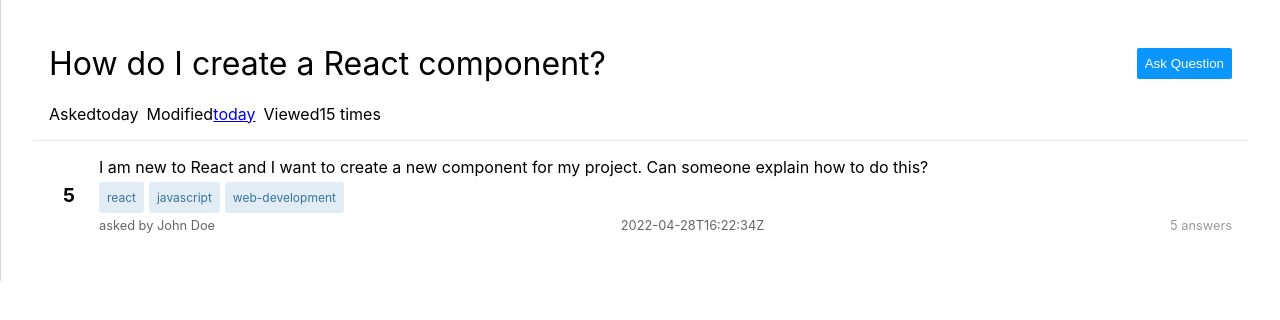
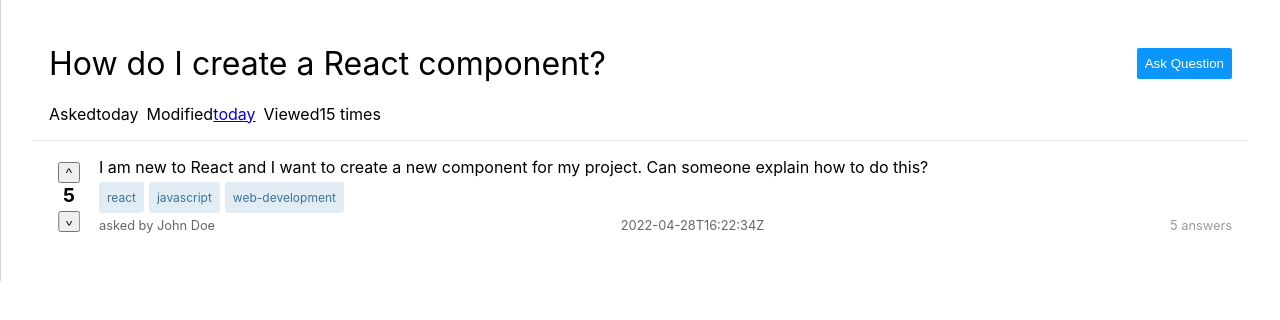
Before and after one commit to Kasun002/gw-stack-overflow, a React (Create React App) app: page /gw-stack-overflow/question/1 in a window 1280 px wide. Shown: the top 320 px of the page. Built offline with nearby package versions, Linux system fonts and the light colour scheme.

Commit message:
Added vote function

```diff
--- a/src/App.tsx
+++ b/src/App.tsx
@@ -9,9 +9,14 @@ const App = () => {
   const [data, setData] = React.useState<Question[]>(DummyQuestions);
 
   const updateData = (newQuestion: Question) => {
-    const tempData = data;
-    tempData.push(newQuestion)
-    setData(tempData);
+    const existingQuestionList = data;
+    if (newQuestion.isUpdated) {
+      const existingIndex = existingQuestionList.findIndex(question => question.id === newQuestion.id);
+      existingQuestionList[existingIndex] = newQuestion;
+      setData(existingQuestionList);
+    } else {
+      setData([...data, newQuestion]);
+    }
   };
 
   const providerData = { questions: data, updateData }
--- a/src/components/header/Header.tsx
+++ b/src/components/header/Header.tsx
@@ -21,10 +21,10 @@ const Header = () => {
                 </div>
                 <div className='filter'>
                     <div className='list'>
-                        <a href="">Newest</a>
-                        <a href="">Active</a>
-                        <a href=""><div className='tag-wrapper'>Bountied <div className='tag'>245</div></div></a>
-                        <a href="">Unanswered</a>
+                        <a href="/">Newest</a>
+                        <a href="/">Active</a>
+                        <a href="/"><div className='tag-wrapper'>Bountied <div className='tag'>245</div></div></a>
+                        <a href="/">Unanswered</a>
                         <button>More</button>
                     </div>
                     <button>Filter</button>
--- a/src/pages/detail/QuestionDetail.css
+++ b/src/pages/detail/QuestionDetail.css
@@ -22,3 +22,8 @@
   .page-wrapper {
     padding: 32px;
   }
+
+  .down-arrow {
+    display: inline-block;
+    transform: rotate(180deg);
+  }
--- a/src/pages/detail/QuestionDetail.tsx
+++ b/src/pages/detail/QuestionDetail.tsx
@@ -1,17 +1,38 @@
-import { useContext } from 'react';
+import { useContext, useMemo, useState } from 'react';
 import { useParams } from 'react-router-dom';
 import Title from '../../components/Title';
 import { AppContext } from '../../context/AppContext';
 import './QuestionDetail.css';
 import QuestionTopMeta from './QuestionTopMeta';
 import QuestionTags from '../../components/Tags';
+import { Question } from '../../utils/Interfaces';
 
 const QuestionDetailPage = () => {
     const { id } = useParams();
     const contextData = useContext(AppContext);
     const questionId = id ? parseInt(id) : null;
+    const [votes, setVote] = useState(0);
 
-    const question = contextData.questions.find(q => q.id === questionId);
+    const question = useMemo(() => {
+        const selectedQuestion = contextData.questions.find(q => q.id === questionId);
+        setVote(selectedQuestion?.votes ?? 0)
+        return selectedQuestion;
+    }, [contextData.questions, questionId])
+
+
+    const cumulateVote = (up?: boolean) => {
+        let cumulativeVote = votes;
+        cumulativeVote = up ? cumulativeVote + 1 : cumulativeVote - 1;
+        setVote(cumulativeVote);
+        updateQuestionList(cumulativeVote)
+    }
+
+    const updateQuestionList = (cumulativeVote: number) =>{
+        let updatedQuestion = question as Question;
+        updatedQuestion.votes = cumulativeVote;
+        updatedQuestion.isUpdated = true;
+        contextData.updateData(updatedQuestion);
+    }
 
     return (
         <div className='page-wrapper'>
@@ -23,7 +44,10 @@ const QuestionDetailPage = () => {
                 <div id="mainbar" role="main" aria-labelledby="h-all-questions">
                     <div className='question-wrapper'>
                         <div className="question_info">
-                            <div className="votes">{question?.votes}
+                            <div className="votes">
+                                <button onClick={() => cumulateVote(true)}>^</button>
+                                <div >{votes}</div>
+                                <button className='down-arrow' onClick={() => cumulateVote()}>^</button>
                             </div>
                             <div className="question-summary">
                                 <div>{question?.body}</div>
--- a/src/pages/list/QuestionList.tsx
+++ b/src/pages/list/QuestionList.tsx
@@ -1,4 +1,4 @@
-import { useContext, useState } from 'react';
+import { useContext, useMemo, useState } from 'react';
 import { Link } from 'react-router-dom';
 import Header from '../../components/header/Header';
 import { AppContext } from '../../context/AppContext';
@@ -16,10 +16,13 @@ const QuestionListPage = () => {
 
     const totalPages = Math.ceil(contextData.questions.length / PAGE_SIZE);
 
-    const visibleQuestions = contextData.questions.slice(
-        (currentPage - 1) * PAGE_SIZE,
-        currentPage * PAGE_SIZE
-    );
+    // Re render if questions array changes or currentPage value changes
+    const visibleQuestions = useMemo(() => {
+        return contextData.questions.slice(
+            (currentPage - 1) * PAGE_SIZE,
+            currentPage * PAGE_SIZE
+        );
+    }, [contextData.questions, currentPage]);
 
     return (
         <div className='page-wrapper'>
@@ -30,7 +33,7 @@ const QuestionListPage = () => {
             </div>
             <div className="question-list">
                 {visibleQuestions.map((question: any) => (
-                    <div key={question.id} className="question">
+                    <div key={`question-`+question.id} className="question">
                         <div className="votes">{question.votes}</div>
                         <div className="question-summary">
                             <Link to={`/question/${question.id}`} className="title">{question.title}</Link>
@@ -48,7 +51,7 @@ const QuestionListPage = () => {
             <div className="pagination">
                 {Array.from({ length: totalPages }, (_, i) => (
                     <button
-                        key={i}
+                        key={`page-`+i}
                         className={i + 1 === currentPage ? "active" : ""}
                         onClick={() => handleClick(i + 1)}
                     >
--- a/src/pages/question/Question.tsx
+++ b/src/pages/question/Question.tsx
@@ -24,12 +24,14 @@ const QuestionPage = () => {
     };
 
     const validateMessages = {
+        // eslint-disable-next-line
         required: '${label} is required!',
         types: {
             titleLength: 'Title must be at most 255 characters',
             maxTags: 'You can select up to 5 tags'
         },
         string: {
+            // eslint-disable-next-line
             max: 'Title must be at most ${max} characters',
         }
     };
--- a/src/utils/Interfaces.ts
+++ b/src/utils/Interfaces.ts
@@ -6,6 +6,7 @@ export interface Question {
   timestamp?: string;
   tags?: string[];
   votes?: number;
+  isUpdated?: boolean;
 }
 
 export interface ContextData {
```
